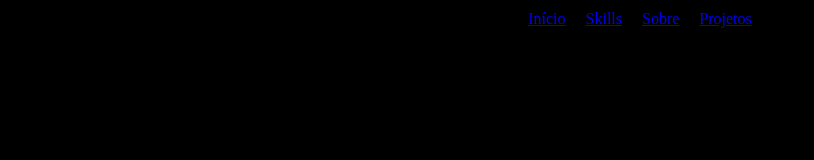
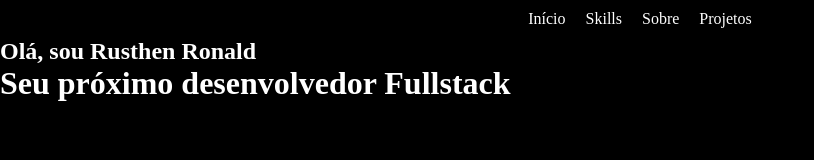
Before and after one commit to RusthenRonald/Portf-lio, a plain HTML site: page index.html in a window 1280 px wide. Shown: the whole page, without its empty margins (0-814 px from the left). Drawn offline with Linux system fonts and the light colour scheme.

Commit message:
criei div para texto principal e botei cor branca

```diff
--- a/estilos/style.css
+++ b/estilos/style.css
@@ -12,4 +12,9 @@ nav{
 }
 a{
     padding: 10px;
+    text-decoration: none;
+    color: white;
 }
+div#container_texto h1,h2{
+    color: white;
+}
--- a/index.html
+++ b/index.html
@@ -14,6 +14,10 @@
             <a href="#">Sobre</a>
             <a href="#">Projetos</a>
         </nav>
+        <div id="container_texto">
+            <h2>Olá, sou Rusthen Ronald</h2>
+            <h1>Seu próximo desenvolvedor Fullstack</h1>
+        </div>
     </header>
     <main>
 
```
